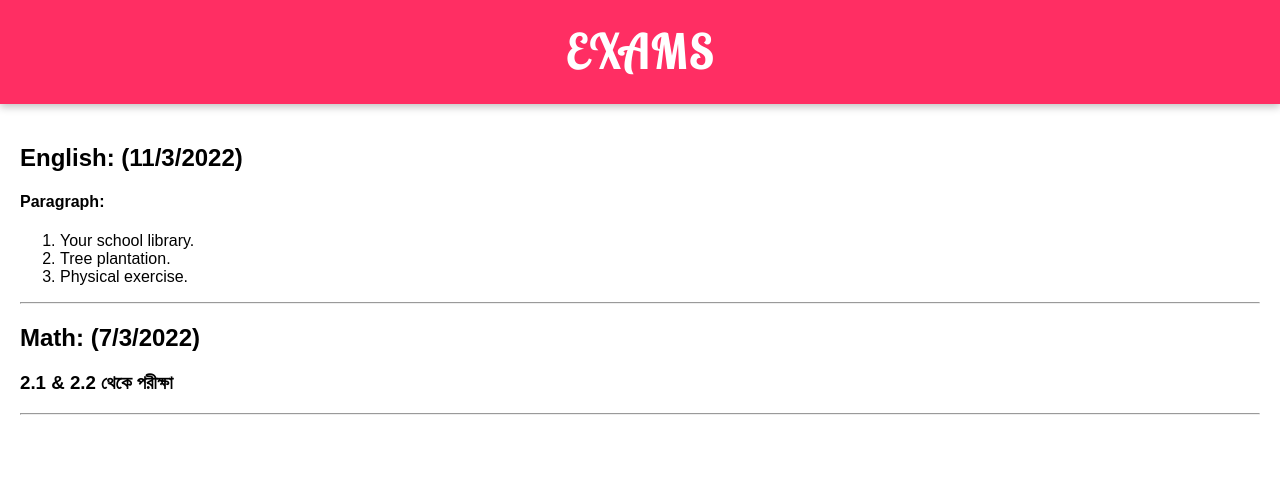
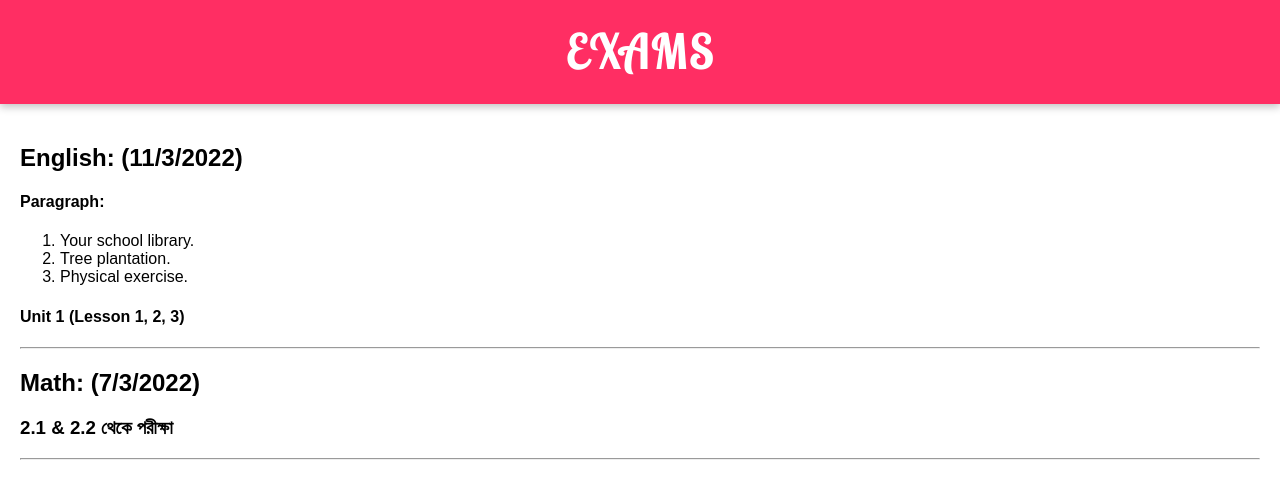
Before and after one commit to mdsiamss10/home-utor, a Next.js app: page /Exam in a window 1280 px wide. Shown: the top 498 px of the page. Built offline with nearby package versions, Linux system fonts and the light colour scheme; a web font is replaced by a local one.

Commit message:
Update Exam.js

```diff
--- a/pages/Exam.js
+++ b/pages/Exam.js
@@ -14,6 +14,7 @@ function exams() {
               <li>Tree plantation.</li>
               <li>Physical exercise.</li>
             </ol>
+            <h4>Unit 1 (Lesson 1, 2, 3)</h4>
             <hr/>
             <h2>Math: (7/3/2022)</h2>
             <h3>2.1 & 2.2 থেকে পরীক্ষা</h3>
```
